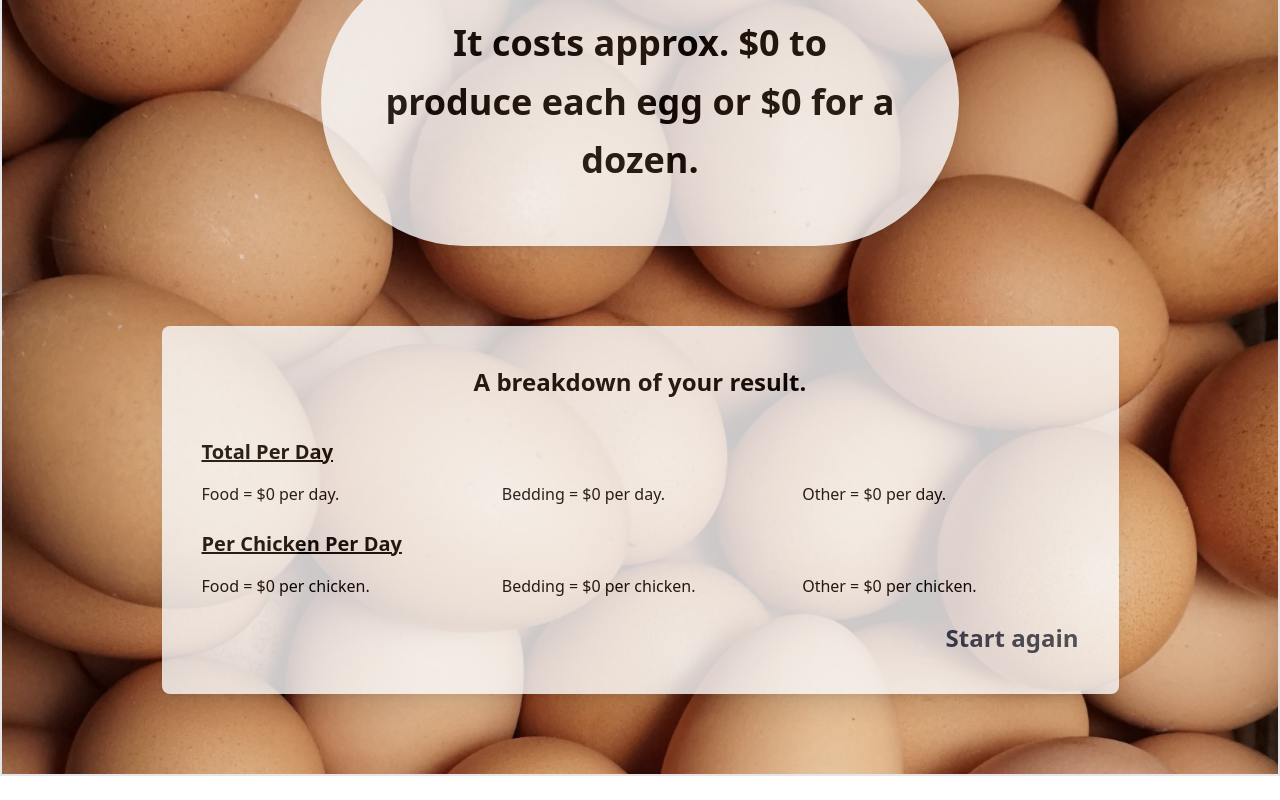
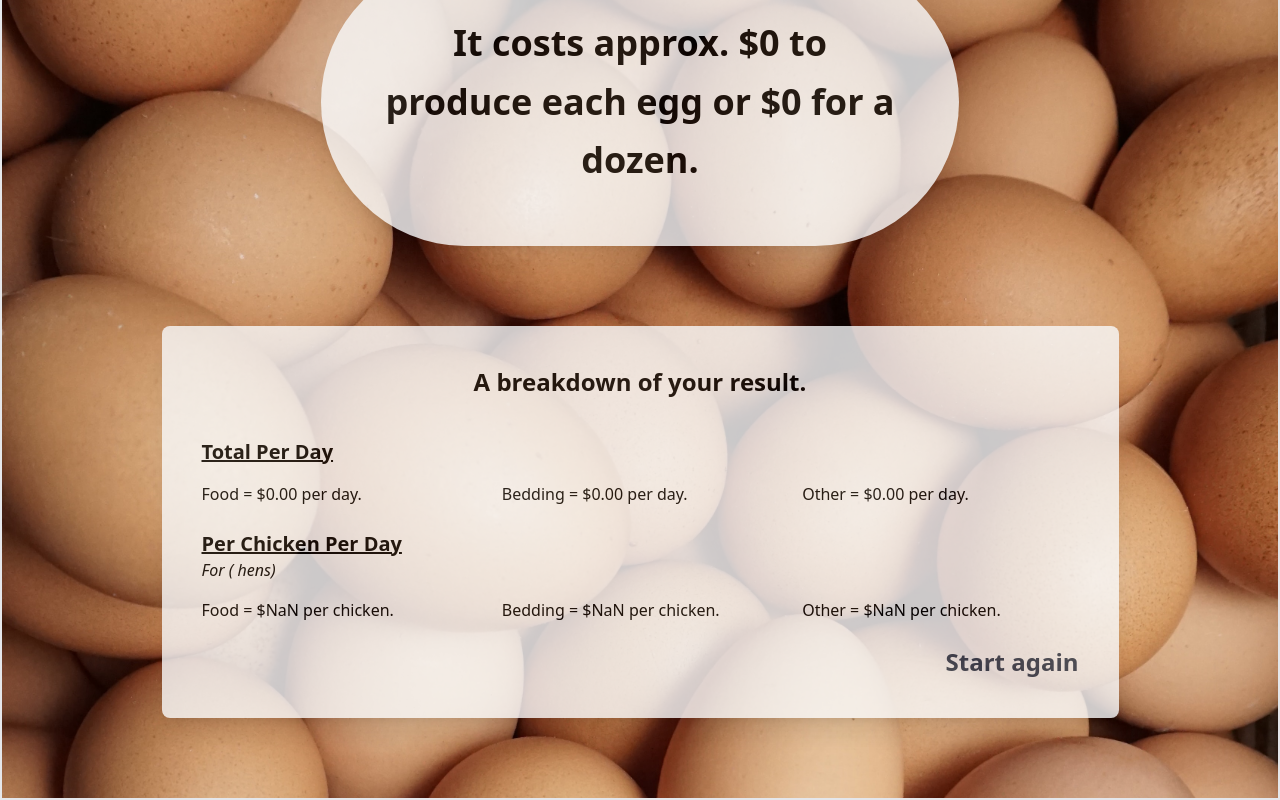
Before and after one commit to eleanor-tosh/chicken-app, a React (Create React App) app: page /result in a window 1280 px wide. Shown: the part 380-1180 px from the top of the page. Before the commit the page ends 1156 px from the top, so only its background shows below. Built offline with nearby package versions, Linux system fonts and the light colour scheme.

Commit message:
breakdown of results

```diff
--- a/src/pages/Inputs.jsx
+++ b/src/pages/Inputs.jsx
@@ -42,7 +42,6 @@ function Inputs(props) {
     props.changeInput(inputData)
     navigate('/Result')
   }
-  console.log({ inputData })
 
   const onChangeHandler = (event) => {
     const { name, value } = event.target
@@ -79,6 +78,7 @@ function Inputs(props) {
                   <input
                     className="bg-gray-50 border border-gray-300 text-gray-900 text-sm rounded-lg p-1 block w-full"
                     type="number"
+                    required
                     placeholder="8"
                     name="hens"
                     value={inputData.hens}
@@ -92,6 +92,7 @@ function Inputs(props) {
                   <input
                     className="bg-gray-50 border border-gray-300 text-gray-900 text-sm rounded-lg p-1 block w-full"
                     type="number"
+                    required
                     placeholder="2"
                     name="eggs"
                     value={inputData.eggs}
--- a/src/pages/Result.jsx
+++ b/src/pages/Result.jsx
@@ -3,7 +3,6 @@ import { motion } from 'framer-motion'
 import { Link } from 'react-router-dom'
 
 function Result(props) {
-  console.log(props.inputData)
   let egg = 0
   let dozen = 0
   let fday = 0
@@ -12,6 +11,60 @@ function Result(props) {
   let fchick = 0
   let bchick = 0
   let ochick = 0
+
+  // food calculations
+  let f1day = props.inputData.food1freq / props.inputData.food1cost
+  let f2day = props.inputData.food2freq / props.inputData.food2cost
+  let f3day = props.inputData.food3freq / props.inputData.food3cost
+  let f4day = props.inputData.food4freq / props.inputData.food4cost
+  let f5day = props.inputData.food5freq / props.inputData.food5cost
+
+  if (f1day > 0) {
+    fday = fday + f1day
+  }
+  if (f2day > 0) {
+    fday = fday + f2day
+  }
+  if (f3day > 0) {
+    fday = fday + f3day
+  }
+  if (f4day > 0) {
+    fday = fday + f4day
+  }
+  if (f5day > 0) {
+    fday = fday + f5day
+  }
+
+  // bed calculation
+  let b1day = props.inputData.bed1freq / props.inputData.bed1cost
+  let b2day = props.inputData.bed2freq / props.inputData.bed2cost
+  let b3day = props.inputData.bed3freq / props.inputData.bed3cost
+
+  if (b1day > 0) {
+    bday = bday + b1day
+  }
+  if (b2day > 0) {
+    bday = bday + b2day
+  }
+  if (f3day > 0) {
+    bday = bday + b3day
+  }
+
+  // other calculation
+  let o1day = props.inputData.other1freq / props.inputData.other1cost
+  let o2day = props.inputData.other2freq / props.inputData.other2cost
+
+  if (o1day > 0) {
+    oday = oday + o1day
+  }
+  if (o2day > 0) {
+    oday = oday + o2day
+  }
+
+  // per chicken
+  fchick = fday / props.inputData.hens
+  bchick = bday / props.inputData.hens
+  ochick = oday / props.inputData.hens
 
   return (
     <motion.div
@@ -37,19 +90,20 @@ function Result(props) {
         <div>
           <h2 className="text-xl font-bold underline mb-4">Total Per Day</h2>
           <div className="grid gap-6 mb-6 md:grid-cols-3">
-            <div>Food = ${fday} per day.</div>
-            <div>Bedding = ${bday} per day.</div>
-            <div>Other = ${oday} per day.</div>
+            <div>Food = ${fday.toFixed(2)} per day.</div>
+            <div>Bedding = ${bday.toFixed(2)} per day.</div>
+            <div>Other = ${oday.toFixed(2)} per day.</div>
           </div>
         </div>
         <div>
-          <h2 className="text-xl font-bold underline mb-4">
-            Per Chicken Per Day
-          </h2>
+          <h2 className="text-xl font-bold underline">Per Chicken Per Day</h2>
+          <p className="text-l italic mb-4">
+            For ({props.inputData.hens} hens)
+          </p>
           <div className="grid gap-6 mb-6 md:grid-cols-3">
-            <div>Food = ${fchick} per chicken.</div>
-            <div>Bedding = ${bchick} per chicken.</div>
-            <div>Other = ${ochick} per chicken.</div>
+            <div>Food = ${fchick.toFixed(2)} per chicken.</div>
+            <div>Bedding = ${bchick.toFixed(2)} per chicken.</div>
+            <div>Other = ${ochick.toFixed(2)} per chicken.</div>
           </div>
         </div>
         <h1 className="text-2xl font-bold text-right text-slate-700">
```
